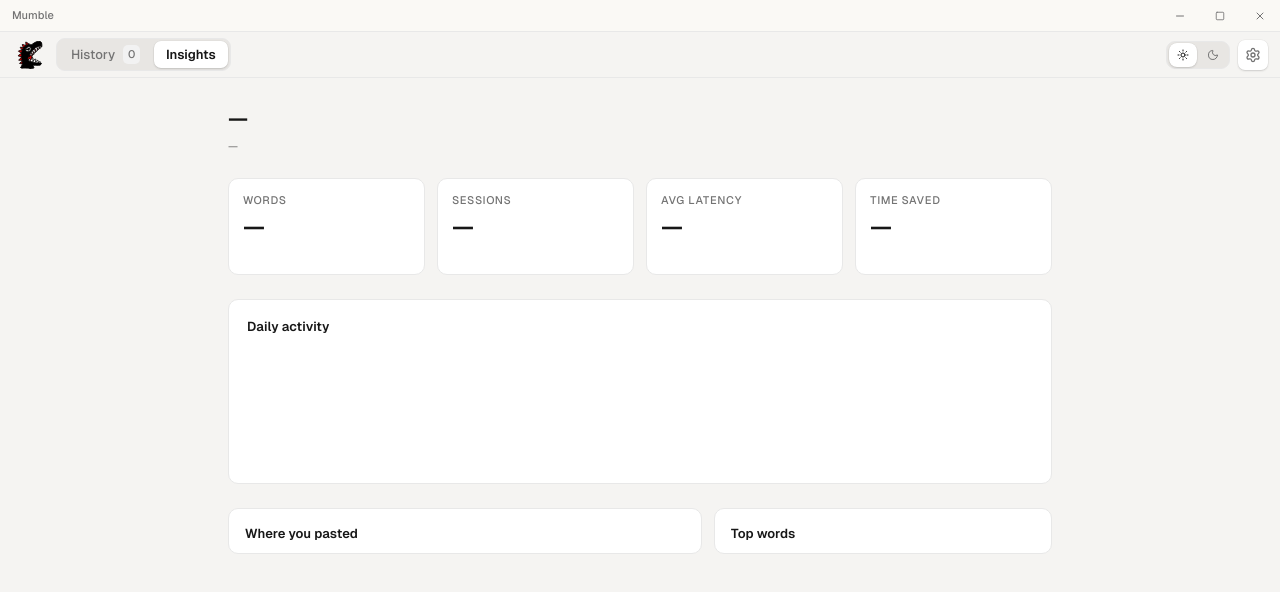
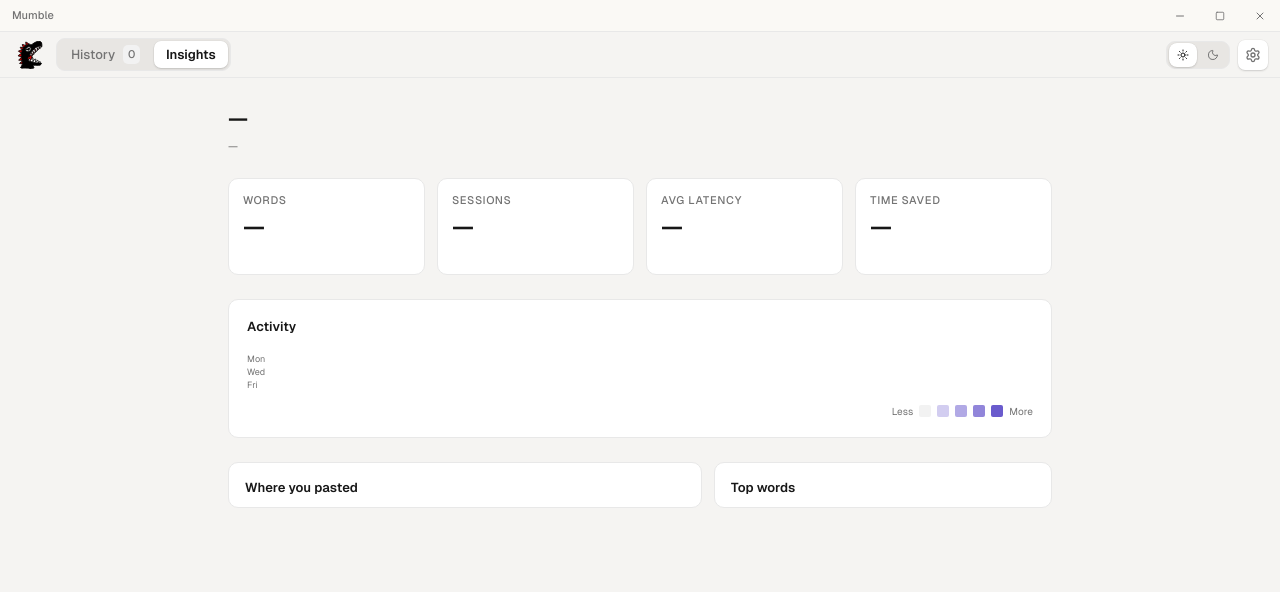
Before and after one commit to adikuma/mumble, a React (Vite) app: page / in a window 1280 px wide. Both pictures are taken after a click on the button "Insights". Shown: the top 592 px of the page. Built offline with nearby package versions, Linux system fonts and the light colour scheme.

Commit message:
feat: insights contribution heatmap with streak and scroll fix

```diff
--- a/src/features/insights/InsightsView.tsx
+++ b/src/features/insights/InsightsView.tsx
@@ -1,15 +1,16 @@
 import { useEffect, useState } from "react";
-import { getInsights, isTauri, type InsightsData } from "@/lib/tauri";
+import { Flame } from "lucide-react";
+import {
+  getInsights,
+  isTauri,
+  type DailyBucket,
+  type InsightsData,
+} from "@/lib/tauri";
 import { useMumbleStore } from "@/store";
 
-const DAY_LABELS = ["Mon", "Tue", "Wed", "Thu", "Fri", "Sat", "Sun"];
-
-function dayLabelFromIso(iso: string, isLast: boolean): string {
-  if (isLast) return "Today";
-  const dt = new Date(iso + "T00:00:00");
-  if (Number.isNaN(dt.getTime())) return iso.slice(5);
-  return DAY_LABELS[(dt.getDay() + 6) % 7];
-}
+// how many days the contribution heatmap spans. a full year so the grid
+// fills the card width like github's contribution graph.
+const HEATMAP_DAYS = 364;
 
 function formatMinutes(sec: number): string {
   if (sec < 60) return `${Math.round(sec)} sec`;
@@ -33,22 +34,23 @@ function emDash(): string {
 export function InsightsView() {
   const transcripts = useMumbleStore((s) => s.transcripts);
   const [data, setData] = useState<InsightsData | null>(null);
+  const [heat, setHeat] = useState<DailyBucket[]>([]);
 
   useEffect(() => {
     if (!isTauri()) return;
     getInsights(7)
       .then(setData)
       .catch(() => setData(null));
+    getInsights(HEATMAP_DAYS)
+      .then((d) => setHeat(d.dailyActivity))
+      .catch(() => setHeat([]));
     // refetch when transcripts change so new dictations show up live
   }, [transcripts.length]);
 
   const empty = !data || data.sessions === 0;
-  const dailyMax = data
-    ? Math.max(1, ...data.dailyActivity.map((d) => d.count))
-    : 1;
 
   return (
-    <div className="flex flex-1 overflow-y-auto [&::-webkit-scrollbar]:hidden">
+    <div className="flex-1 overflow-y-auto [&::-webkit-scrollbar]:hidden">
       <div className="mx-auto w-full max-w-[880px] px-7 pt-6 pb-16">
         <div className="flex flex-col gap-6">
           <div className="flex flex-col gap-1">
@@ -89,42 +91,7 @@ export function InsightsView() {
             />
           </div>
 
-          <div className="bg-card border-border flex flex-col gap-3.5 rounded-lg border p-[18px]">
-            <div className="text-sm font-semibold">Daily activity</div>
-            <div className="flex h-[100px] items-end gap-1.5">
-              {data?.dailyActivity.map((d, i) => {
-                const isLast = i === data.dailyActivity.length - 1;
-                const height = empty ? 0 : (d.count / dailyMax) * 100;
-                return (
-                  <div
-                    key={d.day}
-                    className="bg-foreground flex-1 rounded-sm rounded-b-none"
-                    style={{
-                      height: `${height}%`,
-                      minHeight: empty ? 0 : 2,
-                      opacity: isLast ? 1 : 0.55,
-                    }}
-                  />
-                );
-              })}
-            </div>
-            <div className="text-muted-foreground flex gap-1.5 text-[10px]">
-              {(data?.dailyActivity ?? Array.from({ length: 7 })).map(
-                (_, i, arr) => {
-                  const day = data?.dailyActivity[i];
-                  const isLast = i === arr.length - 1;
-                  return (
-                    <span
-                      key={day?.day ?? i}
-                      className="flex-1 text-center tabular-nums"
-                    >
-                      {day ? dayLabelFromIso(day.day, isLast) : ""}
-                    </span>
-                  );
-                },
-              )}
-            </div>
-          </div>
+          <Heatmap days={heat} />
 
           <div className="grid grid-cols-[1.4fr_1fr] gap-3">
             <ListCard
@@ -134,6 +101,112 @@ export function InsightsView() {
             <ListCard title="Top words" entries={empty ? [] : data!.topWords} />
           </div>
         </div>
+      </div>
+    </div>
+  );
+}
+
+// 0 is the empty (no activity) shade, 1 to 4 ramp the indigo intensity by
+// how busy the day was relative to the busiest day in range.
+function shadeColor(level: number): string {
+  switch (level) {
+    case 1:
+      return "hsl(248 53% 58% / 0.3)";
+    case 2:
+      return "hsl(248 53% 58% / 0.52)";
+    case 3:
+      return "hsl(248 53% 58% / 0.74)";
+    case 4:
+      return "hsl(248 53% 58%)";
+    default:
+      return "hsl(var(--muted))";
+  }
+}
+
+function Heatmap({ days }: { days: DailyBucket[] }) {
+  const max = Math.max(1, ...days.map((d) => d.count));
+
+  // current streak. consecutive days with at least one dictation counting
+  // back from the most recent day.
+  let streak = 0;
+  for (let i = days.length - 1; i >= 0; i -= 1) {
+    if (days[i].count > 0) streak += 1;
+    else break;
+  }
+
+  const level = (count: number): number => {
+    if (count <= 0) return 0;
+    const q = count / max;
+    if (q > 0.75) return 4;
+    if (q > 0.5) return 3;
+    if (q > 0.25) return 2;
+    return 1;
+  };
+
+  // pad the front so the first day lands on its weekday row (sunday first),
+  // then split into week columns for a github style grid.
+  const cells: (DailyBucket | null)[] = [];
+  if (days.length > 0) {
+    const firstDow = new Date(days[0].day + "T00:00:00").getDay();
+    for (let i = 0; i < firstDow; i += 1) cells.push(null);
+  }
+  for (const d of days) cells.push(d);
+  while (cells.length % 7 !== 0) cells.push(null);
+  const weeks: (DailyBucket | null)[][] = [];
+  for (let i = 0; i < cells.length; i += 7) weeks.push(cells.slice(i, i + 7));
+
+  const dowLabels = ["", "Mon", "", "Wed", "", "Fri", ""];
+
+  return (
+    <div className="bg-card border-border rounded-lg border p-[18px]">
+      <div className="mb-4 flex items-center justify-between">
+        <div className="text-sm font-semibold">Activity</div>
+        {streak > 0 ? (
+          <span className="text-primary flex items-center gap-1.5 rounded-full bg-[hsl(248_53%_58%/0.12)] px-2.5 py-1 text-xs font-medium">
+            <Flame className="size-3.5" strokeWidth={2.25} />
+            {streak} day{streak === 1 ? "" : "s"} streak
+          </span>
+        ) : null}
+      </div>
+
+      <div className="flex gap-1.5">
+        <div className="text-muted-foreground flex w-6 shrink-0 flex-col gap-[2px] text-[9px]">
+          {dowLabels.map((l, i) => (
+            <span key={i} className="flex flex-1 items-center leading-none">
+              {l}
+            </span>
+          ))}
+        </div>
+        <div className="flex flex-1 gap-[2px]">
+          {weeks.map((week, wi) => (
+            <div key={wi} className="flex flex-1 flex-col gap-[2px]">
+              {week.map((cell, di) => (
+                <div
+                  key={di}
+                  className="aspect-square rounded-[2px]"
+                  style={{
+                    backgroundColor: cell
+                      ? shadeColor(level(cell.count))
+                      : "transparent",
+                  }}
+                  title={cell ? `${cell.count} on ${cell.day}` : undefined}
+                />
+              ))}
+            </div>
+          ))}
+        </div>
+      </div>
+
+      <div className="text-muted-foreground mt-3 flex items-center justify-end gap-1.5 text-[10px]">
+        Less
+        {[0, 1, 2, 3, 4].map((l) => (
+          <span
+            key={l}
+            className="size-3 rounded-[2px]"
+            style={{ backgroundColor: shadeColor(l) }}
+          />
+        ))}
+        More
       </div>
     </div>
   );
```
